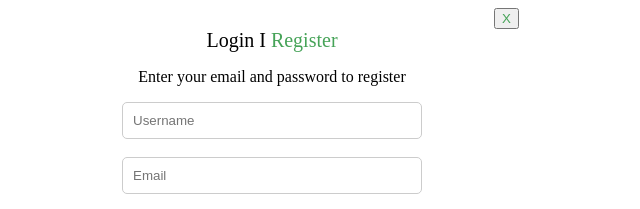
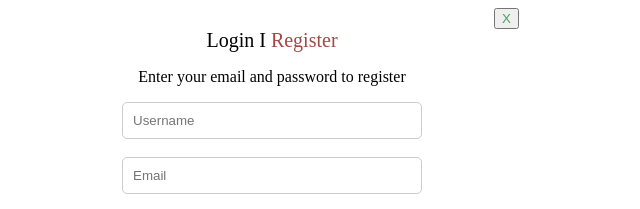
Before and after one commit to Vadim-K8919/Leaaon-git, a plain HTML site: page index.html in a window 1280 px wide. Shown: the top 209 px of the page, 368-1008 px from the left. Drawn offline with Linux system fonts and the light colour scheme.

Commit message:
Initial commit.

```diff
--- a/index.html
+++ b/index.html
@@ -16,7 +16,7 @@
     <header style="text-align: center; font-size: 20px">
         <span>Login</span>
         <span>I</span>
-        <span style="color: #46a358">Register</span>
+        <span style="color: #a34646">Register</span>
     </header>
     <main style="text-align: center">
         <p>Enter your email and password to register</p>
```
